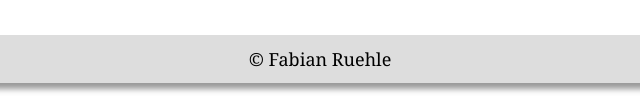
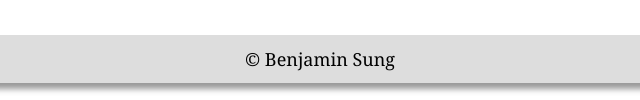
Before and after one commit to bsung2/bsung2.github.io, a plain HTML site: page index.html in a window 1280 px wide. Shown: the part 1718-1818 px from the top of the page, 320-960 px from the left. Drawn offline with Linux system fonts and the light colour scheme.

Commit message:
copyright updated

```diff
--- a/index.html
+++ b/index.html
@@ -121,7 +121,7 @@
 
 	<script src="./script/collapse.js"></script>
 	<div class="footer">
-	&#169; Fabian Ruehle
+	&#169; Benjamin Sung
 	</div>
 
 </body>
```
Also changed, not shown: 1 other file.
